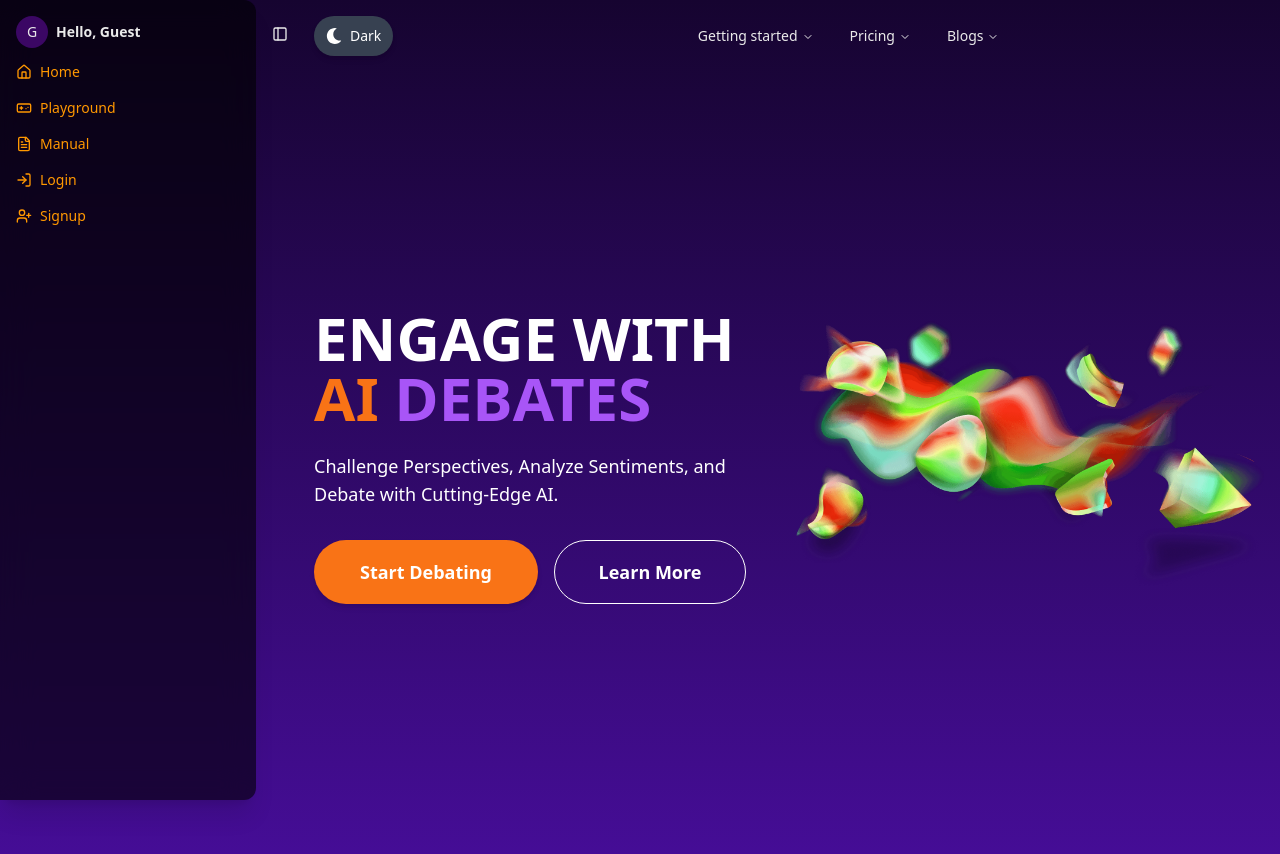
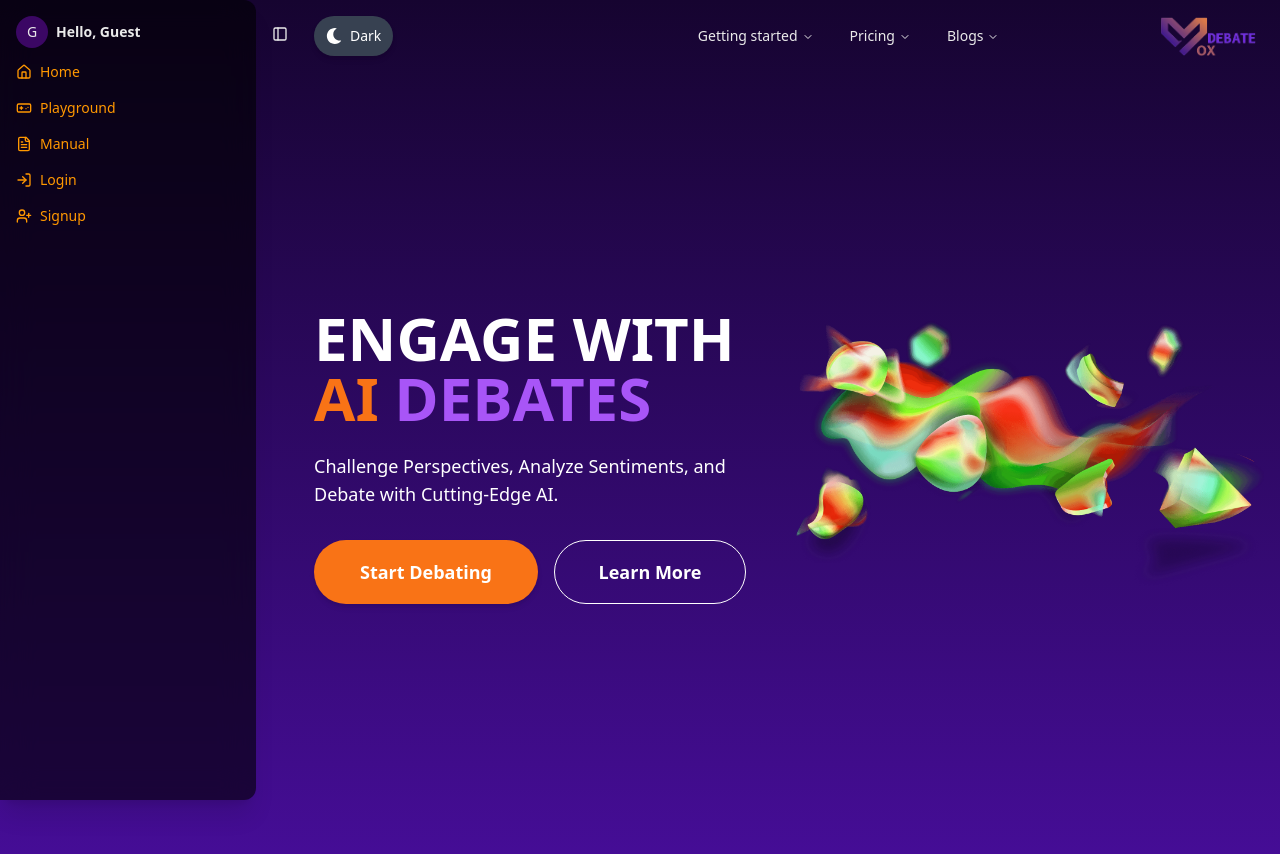
Before and after one commit to SoumikSen10/VoxDebate-Frontend, a React (Vite) app: page / in a window 1280 px wide. Built offline with nearby package versions, Linux system fonts and the light colour scheme; no server answers.

Commit message:
Added logo

```diff
--- a/src/App.jsx
+++ b/src/App.jsx
@@ -21,6 +21,11 @@ const App = () => {
   const withTitlebar = (Component) => (
     <>
       <Titlebar />
+      <img
+        src="/logo2.png"
+        alt="Logo"
+        className="absolute top-4 right-6 w-20 h-auto md:w-24 z-50 opacity-85"
+      />
       <Component />
     </>
   );
```
Also changed, not shown: public/logo2.png (added).
